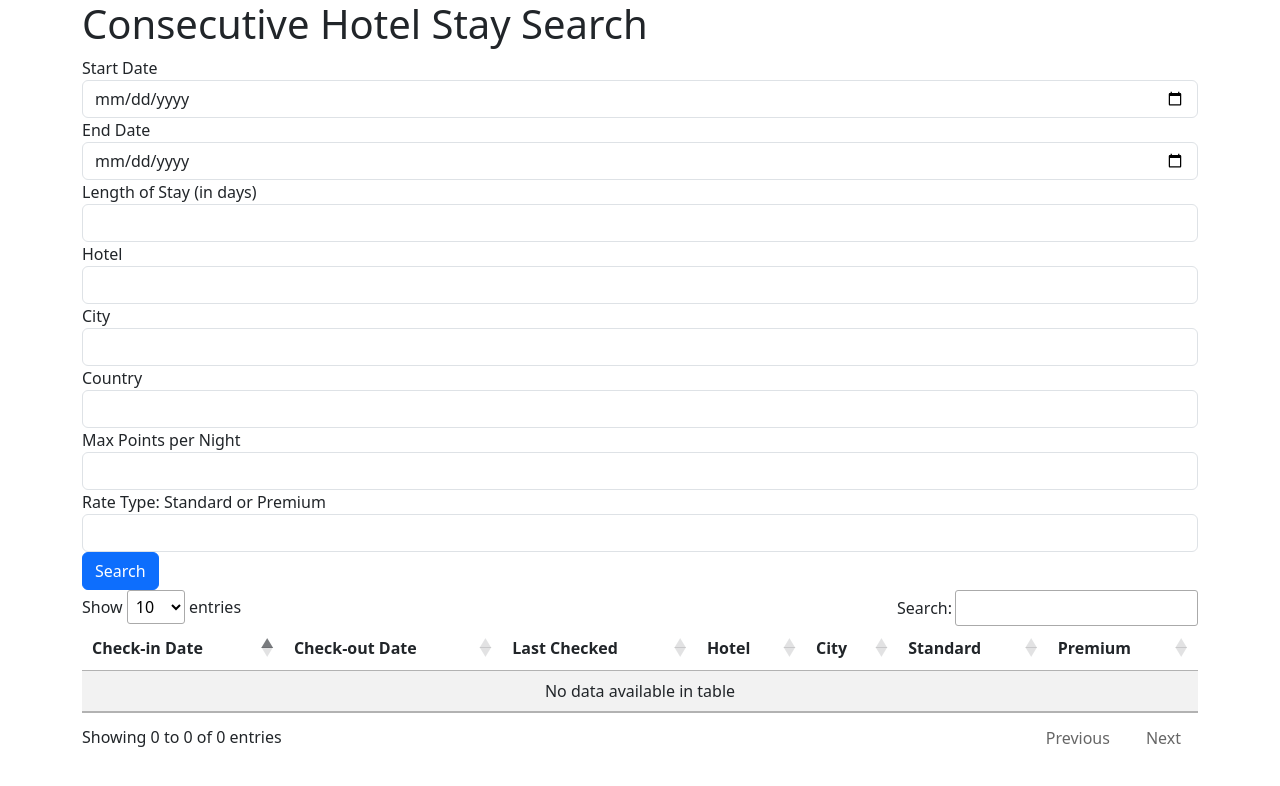
After one commit to wirriejoe/hotel-rewards-availability, a Flask app: page /search in a window 1280 px wide. The commit adds this page. Shown: the top 786 px of the page. Run offline with Flask 3, Linux system fonts and the light colour scheme; some libraries are stand-ins or nearby versions.

Commit message:
added search_awards.py and some frontend placeholders

```diff
--- a/server/app.py
+++ b/server/app.py
@@ -1,4 +1,5 @@
-from flask import Flask, request, jsonify, render_template, current_app
+from flask import Flask, request, jsonify, render_template
+from search_stays import search_by_consecutive_nights
 from pyairtable import Table
 from dotenv import load_dotenv
 import os
@@ -13,6 +14,27 @@ stays_table = Table(base_id=os.getenv('AIRTABLE_BASE'), table_name='Stays', api_
 @app.route('/')
 def index():
     return render_template('index.html')
+
+@app.route('/search')
+def search_page():
+    return render_template('search.html')
+
+@app.route('/api/consecutive_stays', methods=['POST'])
+def consecutive_stays():
+    data = request.json
+
+    start_date = data['startDate']
+    end_date = data['endDate']
+    length_of_stay = int(data['lengthOfStay'])
+    hotel_name_text = data.get('hotel')  # These are optional, so use .get() to return None if they are not present
+    hotel_city = data.get('city')
+    hotel_country = data.get('country')
+    rate_filter = data.get('rateFilter')
+    app.logger.info(data.get('pointsBudget'))
+    max_points_budget = int(data.get('pointsBudget'))
+
+    stays = search_by_consecutive_nights(start_date, end_date, length_of_stay, hotel_name_text, hotel_city, hotel_country, rate_filter, max_points_budget)
+    return jsonify(stays)  # Convert list of stays to JSON
 
 @app.route('/api/search', methods=['POST'])
 def search():
--- a/award_search.py
+++ b/server/award_search.py
@@ -1,7 +1,6 @@
 import json
 from dotenv import load_dotenv
 import os
-from urllib.parse import urlencode
 from selenium_profiles.webdriver import Chrome
 from selenium.webdriver.common.by import By  # locate elements
 from selenium.webdriver import ChromeOptions
--- a/search_awards.py
+++ b/server/search_awards.py
@@ -1,6 +1,5 @@
 import os
 from pyairtable import Table, formulas
-from airtable import Airtable
 from datetime import datetime, timedelta
 from dateutil.parser import parse as parse_date
 import pytz
--- a/static/css/styles.css
+++ b/static/css/styles.css
@@ -1,3 +1,8 @@
 /* styles.css */
 
 /* Add custom styles here */
+
+#consecutive-stays-table td {
+    word-wrap: break-word;
+    white-space: normal !important;
+}
--- a/static/js/main.js
+++ b/static/js/main.js
@@ -1,4 +1,5 @@
 $(document).ready(function() {
+    // Initialize first DataTable
     const table = $('#search-table').DataTable({
         columns: [
             { data: 'Date' },
@@ -8,6 +9,20 @@ $(document).ready(function() {
             { data: 'Country' },
             { data: 'Standard' },
             { data: 'Premium' }
+        ]
+    });
+
+    // Initialize second DataTable
+    const consecutiveStaysTable = $('#consecutive-stays-table').DataTable({
+        columns: [
+            { data: 'date_range_start' },
+            { data: 'date_range_end' },
+            { data: 'last_checked' },
+            { data: 'hotel_name' },
+            { data: 'hotel_city' },
+            // { data: 'hotel_country' },
+            { data: 'standard_rate' },
+            { data: 'premium_rate' }
         ]
     });
 
@@ -22,7 +37,7 @@ $(document).ready(function() {
             city: $('#city').val()
         };
 
-        console.log("Form data:", data);  // log form data
+        console.log("Form data:", data);
 
         // Send a POST request to the server
         fetch('/api/search', {
@@ -33,23 +48,65 @@ $(document).ready(function() {
             body: JSON.stringify(data)
         })
         .then(response => {
-            console.log("Response:", response);  // log response
+            console.log("Response:", response);
             return response.json();
         })
         .then(records => {
-            console.log("Records:", records);  // log records
+            console.log("Records:", records);
 
-            // Flatten Hotel, City, and Country arrays before adding to table
-            const flattenedRecords = records.map(record => ({
-                ...record
-                // Hotel: record.Hotel,
-                // City: record.City,
-                // Country: record.Country,
+            // Add data to table
+            table.clear().rows.add(records).draw();
+        });
+
+    });
+
+    $('#consecutive-stays-form').submit(function(e) {
+        e.preventDefault();
+
+        // Get form data
+        const data = {
+            startDate: $('#cs-start-date').val(),
+            endDate: $('#cs-end-date').val(),
+            lengthOfStay: $('#cs-length-of-stay').val(),
+            hotel: $('#cs-hotel').val(),
+            city: $('#cs-city').val(),
+            country: $('#cs-country').val(),
+            rateFilter: $('#cs-rate-filter').val(),
+            pointsBudget: $('#cs-points-budget').val(),
+        };
+
+        console.log("Consecutive stays form data:", data);
+
+        // Send a POST request to the server
+        fetch('/api/consecutive_stays', {
+            method: 'POST',
+            headers: {
+                'Content-Type': 'application/json'
+            },
+            body: JSON.stringify(data)
+        })
+        .then(response => {
+            console.log("Response:", response);
+            return response.json();
+        })
+        .then(records => {
+            console.log("Consecutive stays records:", records);
+            const processedRecords = records.map(record => ({
+                ...record,
+                date_range_start: new Date(record.date_range_start).toISOString().split('T')[0],
+                date_range_end: new Date(record.date_range_end).toISOString().split('T')[0],
+                hotel_city: record.hotel_city[0],
+                // hotel_country: record.hotel_country[0],
+                standard_rate: Math.round(record.standard_rate), // Round standard_rate
+                premium_rate: Math.round(record.premium_rate) // Round premium_rate
             }));
 
-            table.clear();
-            table.rows.add(flattenedRecords);
-            table.draw();
+            consecutiveStaysTable.clear();
+            consecutiveStaysTable.rows.add(processedRecords);
+            consecutiveStaysTable.columns.adjust().draw();
+        })
+        .catch(error => {
+            console.error('Error:', error);
         });
     });
 });
--- /dev/null
+++ b/templates/search.html
@@ -0,0 +1,67 @@
+<!DOCTYPE html>
+<html>
+<head>
+    <title>Consecutive Hotel Stay Search</title>
+    <link rel="stylesheet" type="text/css" href="{{ url_for('static', filename='css/bootstrap.min.css') }}"/>
+    <link rel="stylesheet" type="text/css" href="{{ url_for('static', filename='css/datatables.min.css') }}"/>
+    <link rel="stylesheet" type="text/css" href="{{ url_for('static', filename='css/styles.css') }}"/>
+</head>
+<body>
+    <div class="container">
+        <h1>Consecutive Hotel Stay Search</h1>
+        <form id="consecutive-stays-form">
+            <div class="form-group">
+                <label for="cs-start-date">Start Date</label>
+                <input type="date" id="cs-start-date" class="form-control">
+            </div>
+            <div class="form-group">
+                <label for="cs-end-date">End Date</label>
+                <input type="date" id="cs-end-date" class="form-control">
+            </div>
+            <div class="form-group">
+                <label for="cs-length-of-stay">Length of Stay (in days)</label>
+                <input type="number" id="cs-length-of-stay" class="form-control">
+            </div>
+            <div class="form-group">
+                <label for="cs-hotel">Hotel</label>
+                <input type="text" id="cs-hotel" class="form-control">
+            </div>
+            <div class="form-group">
+                <label for="cs-city">City</label>
+                <input type="text" id="cs-city" class="form-control">
+            </div>
+            <div class="form-group">
+                <label for="cs-country">Country</label>
+                <input type="text" id="cs-country" class="form-control">
+            </div>
+            <div class="form-group">
+                <label for="cs-points-budget">Max Points per Night</label>
+                <input type="text" id="cs-points-budget" class="form-control">
+            </div>
+            <div class="form-group">
+                <label for="cs-rate-filter">Rate Type: Standard or Premium</label>
+                <input type="text" id="cs-rate-filter" class="form-control">
+            </div>
+            <button type="submit" class="btn btn-primary">Search</button>
+        </form>
+        <table id="consecutive-stays-table" class="table table-striped">
+            <thead>
+                <tr>
+                    <th>Check-in Date</th>
+                    <th>Check-out Date</th>
+                    <th>Last Checked</th>
+                    <th>Hotel</th>
+                    <th>City</th>
+                    <!-- <th>Country</th> -->
+                    <th>Standard</th>
+                    <th>Premium</th>
+                </tr>
+            </thead>
+            <tbody></tbody>
+        </table>
+    </div>
+    <script src="{{ url_for('static', filename='js/jquery.min.js') }}"></script>
+    <script src="{{ url_for('static', filename='js/datatables.min.js') }}"></script>
+    <script src="{{ url_for('static', filename='js/main.js') }}"></script>
+</body>
+</html>
```
Also changed, not shown: search_stays.py (deleted, +0 -77 lines), server/search_stays.py (added, +110 -0 lines), utilities/get_hyatt_hotel_award_category.py (added, +101 -0 lines), server/update_alerts.py (renamed from alerts.py), static/js/Percy-1568801182.jpg (added), 2 other files.
